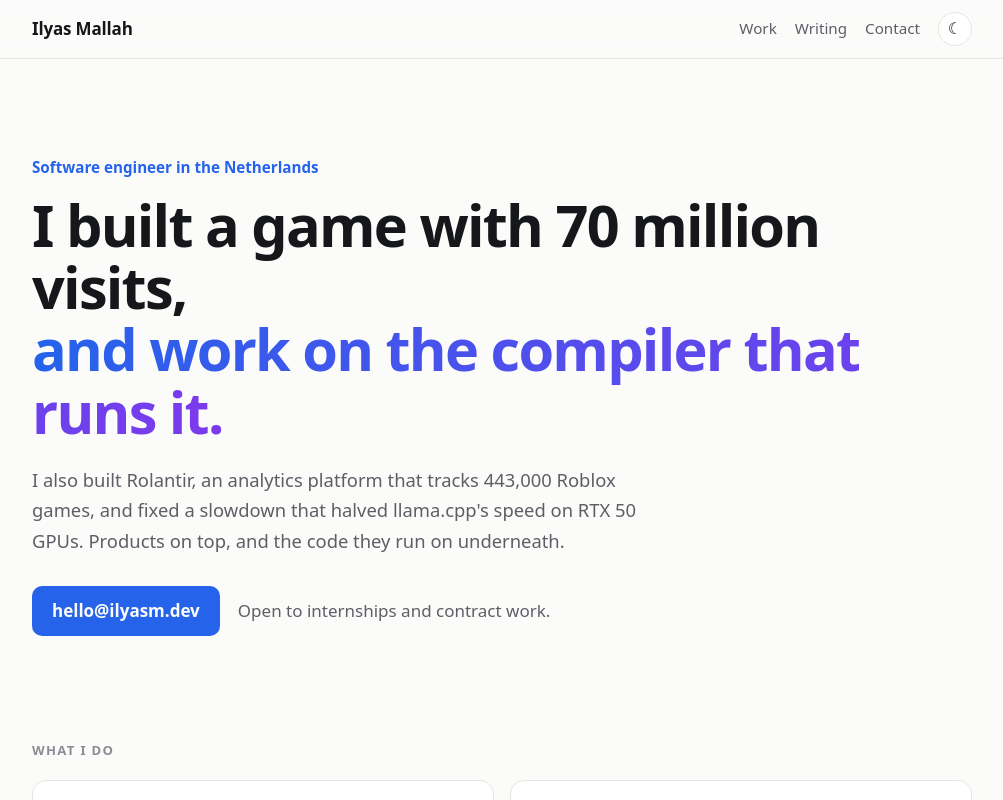
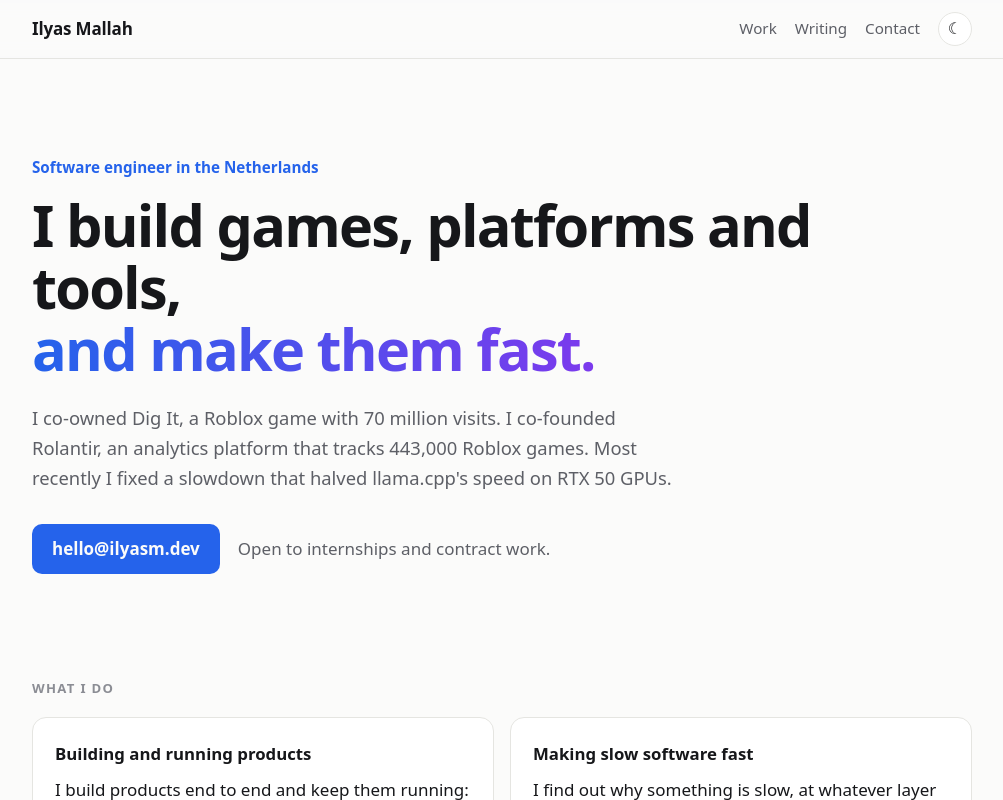
Before and after one commit to ilyasm-dev/ilyasm.dev, a Next.js app: page / in a window 1280 px wide. Shown: the top 800 px of the page, without its empty margins (138-1141 px from the left). Built offline with nearby package versions, Linux system fonts and the light colour scheme.

Commit message:
Simple hero with accurate claims

```diff
--- a/app/page.tsx
+++ b/app/page.tsx
@@ -52,13 +52,13 @@ export default function Home() {
       <section className="hero wrap">
         <p className="eyebrow">Software engineer in the Netherlands</p>
         <h1>
-          I built a game with 70 million visits,
+          I build games, platforms and tools,
           <br />
-          <span className="grad">and work on the compiler that runs it.</span>
+          <span className="grad">and make them fast.</span>
         </h1>
         <p className="lede">
-          I also built Rolantir, an analytics platform that tracks 443,000 Roblox games, and fixed a slowdown that halved
-          llama.cpp&apos;s speed on RTX 50 GPUs. Products on top, and the code they run on underneath.
+          I co-owned Dig It, a Roblox game with 70 million visits. I co-founded Rolantir, an analytics platform that tracks
+          443,000 Roblox games. Most recently I fixed a slowdown that halved llama.cpp&apos;s speed on RTX 50 GPUs.
         </p>
         <div className="cta-row">
           <a className="button" href="mailto:hello@ilyasm.dev">
```
